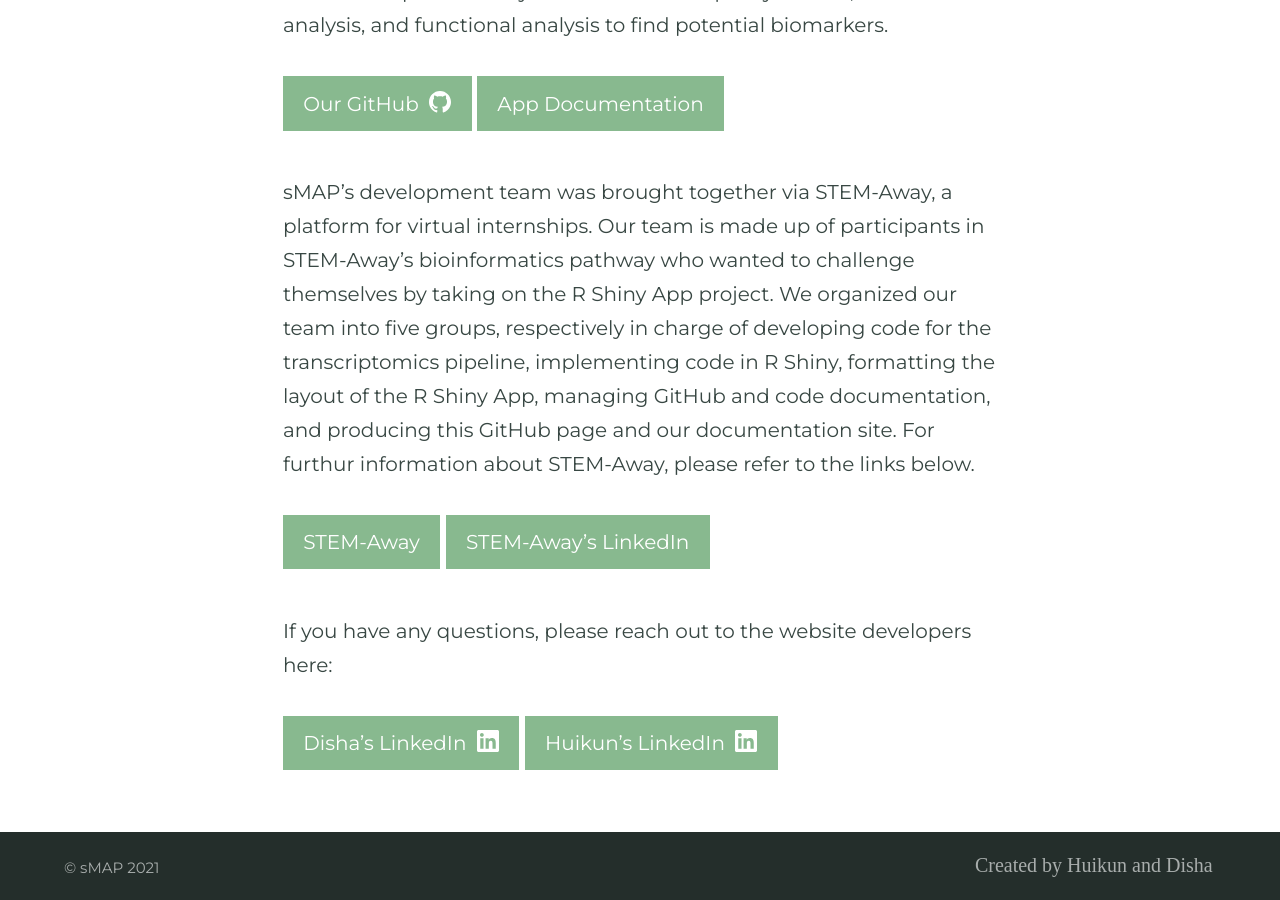
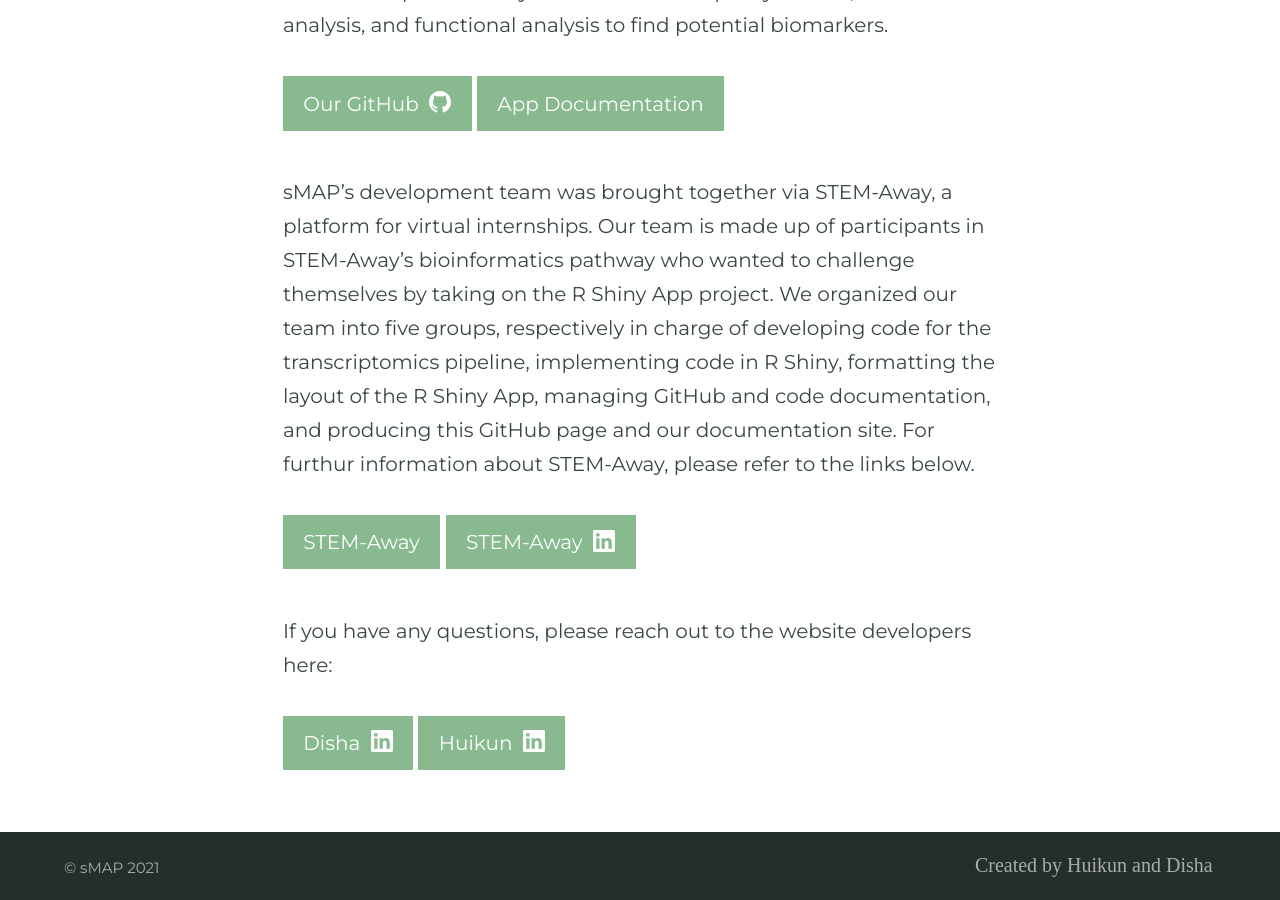
Before and after one commit to BI-STEM-Away/sMAP_dev, a Jekyll site: the page built from index.md, in a window 1280 px wide and 900 px high, scrolled down 656 px. Built offline with Jekyll 4.4.1, drawn with Linux system fonts in a browser that asks for light colours.

Commit message:
Update index.md

```diff
--- a/index.md
+++ b/index.md
@@ -14,8 +14,8 @@ sMAP was made to help users understand a standard transcriptomics pipeline by ta
 sMAP's development team was brought together via STEM-Away, a platform for virtual internships. Our team is made up of participants in STEM-Away's bioinformatics pathway who wanted to challenge themselves by taking on the R Shiny App project. We organized our team into five groups, respectively in charge of developing code for the transcriptomics pipeline, implementing code in R Shiny, formatting the layout of the R Shiny App, managing GitHub and code documentation, and producing this GitHub page and our documentation site. For furthur information about STEM-Away, please refer to the links below.
 
 
-{% include button.html text="STEM-Away"  link="https://stemaway.com/" color="#88B98F" %} {% include button.html text="STEM-Away's LinkedIn" link="https://www.linkedin.com/company/stemaway/" color="#88B98F" %}
+{% include button.html text="STEM-Away"  link="https://stemaway.com/" color="#88B98F" %} {% include button.html text="STEM-Away" icon="linkedin" link="https://www.linkedin.com/company/stemaway/" color="#88B98F" %}
 
 If you have any questions, please reach out to the website developers here:
 
-{% include button.html text="Disha's LinkedIn" icon="linkedin" link="https://www.linkedin.com/in/disha-chauhan-2749621b0/"  color="#88B98F" %}{% include button.html text="Huikun's LinkedIn" icon="linkedin" link="https://www.linkedin.com/in/kelly-li-b149b2218/" color="#88B98F" %}
+{% include button.html text="Disha" icon="linkedin" link="https://www.linkedin.com/in/disha-chauhan-2749621b0/"  color="#88B98F" %}{% include button.html text="Huikun" icon="linkedin" link="https://www.linkedin.com/in/kelly-li-b149b2218/" color="#88B98F" %}
```
